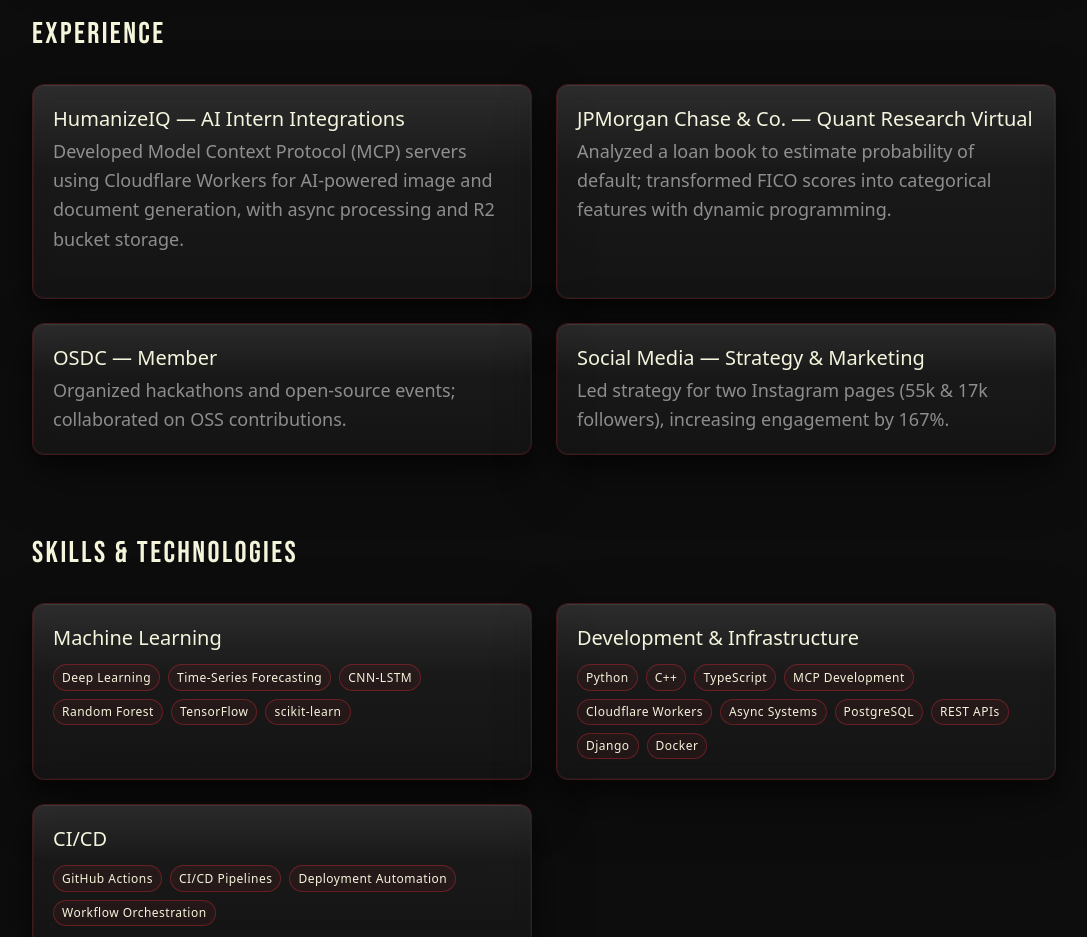
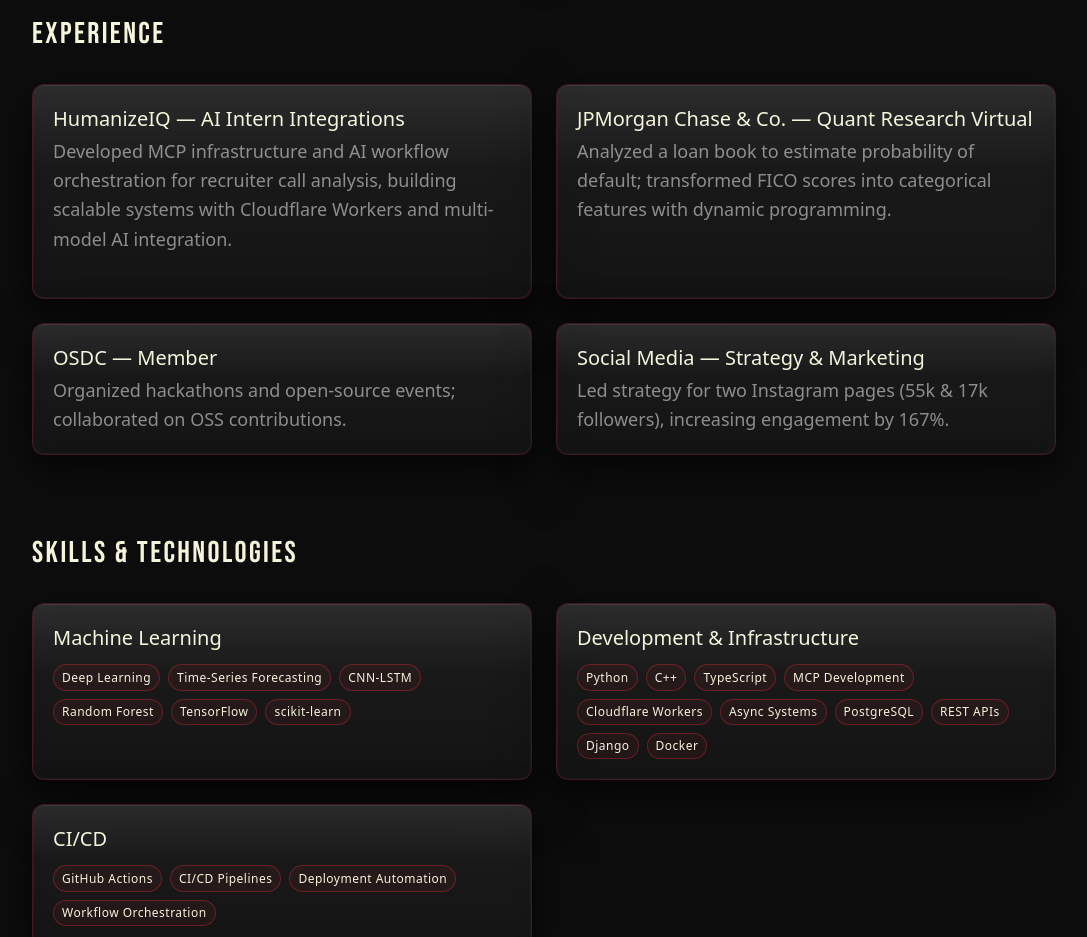
Before and after one commit to mohakapoor/Portfolio, a Next.js app: page /story in a window 1280 px wide. Shown: the part 1100-2037 px from the top of the page, without its empty margins (96-1183 px from the left). Built offline with nearby package versions, Linux system fonts and the light colour scheme.

Commit message:
Update portfolio PDF and StoryPage component to reflect enhanced MCP infrastructure and AI workflow orchestration for recruiter analysis. Improved descriptions for clarity and detail in both documents.

```diff
--- a/src/app/story/page.tsx
+++ b/src/app/story/page.tsx
@@ -324,7 +324,7 @@ export default function StoryPage() {
                    onClick={() => handleCardClick(4)}
                  >
                 <h3 className="text-xl mb-1">HumanizeIQ — AI Intern Integrations</h3>
-                <p className="text-dust-gray mb-3">Developed Model Context Protocol (MCP) servers using Cloudflare Workers for AI-powered image and document generation, with async processing and R2 bucket storage.</p>
+                <p className="text-dust-gray mb-3">Developed MCP infrastructure and AI workflow orchestration for recruiter call analysis, building scalable systems with Cloudflare Workers and multi-model AI integration.</p>
                                  <div
                    className={`grid overflow-hidden transition-[grid-template-rows,opacity] duration-700 ease-in ${
                      expandedCard === 4
@@ -334,10 +334,10 @@ export default function StoryPage() {
                  >
                    <div className="min-h-0 text-dust-gray mb-3 text-sm leading-relaxed">
                      <ul className="list-disc pl-5 space-y-1">
-                       <li>Developed Model Context Protocol (MCP) servers using Cloudflare Workers for AI-powered image and document generation, with async processing and R2 bucket storage.</li>
-                       <li>Built scalable MCP infrastructure that returns immediate job IDs and processes generation requests in the background, implementing polling-based result retrieval.</li>
-                       <li>Integrated MCP tools with LLM chat systems, enabling seamless generation workflows for various document types with embedded AI-generated content.</li>
-                       <li>Implemented robust async job management with status tracking & result fetching for production AI tools.</li>
+                       <li>Developed two specialized MCP servers using Cloudflare Workers: image generation and multimodal document generation (text + images), with async processing and R2 bucket storage.</li>
+                       <li>Built scalable MCP infrastructure implementing background processing, result retrieval, and integration with LLM chat systems.</li>
+                       <li>Designed AI-powered workflow orchestration for recruiter call analysis using Gemini and GPT-4 models, automating report generation and email distribution.</li>
+                       <li>Set up APIs for report storage, email distribution, and call event handling to support the recruiter analysis workflow.</li>
                      </ul>
                    </div>
                  </div>
```
Also changed, not shown: 1 other file (tests, documents, lock files or other folders).
